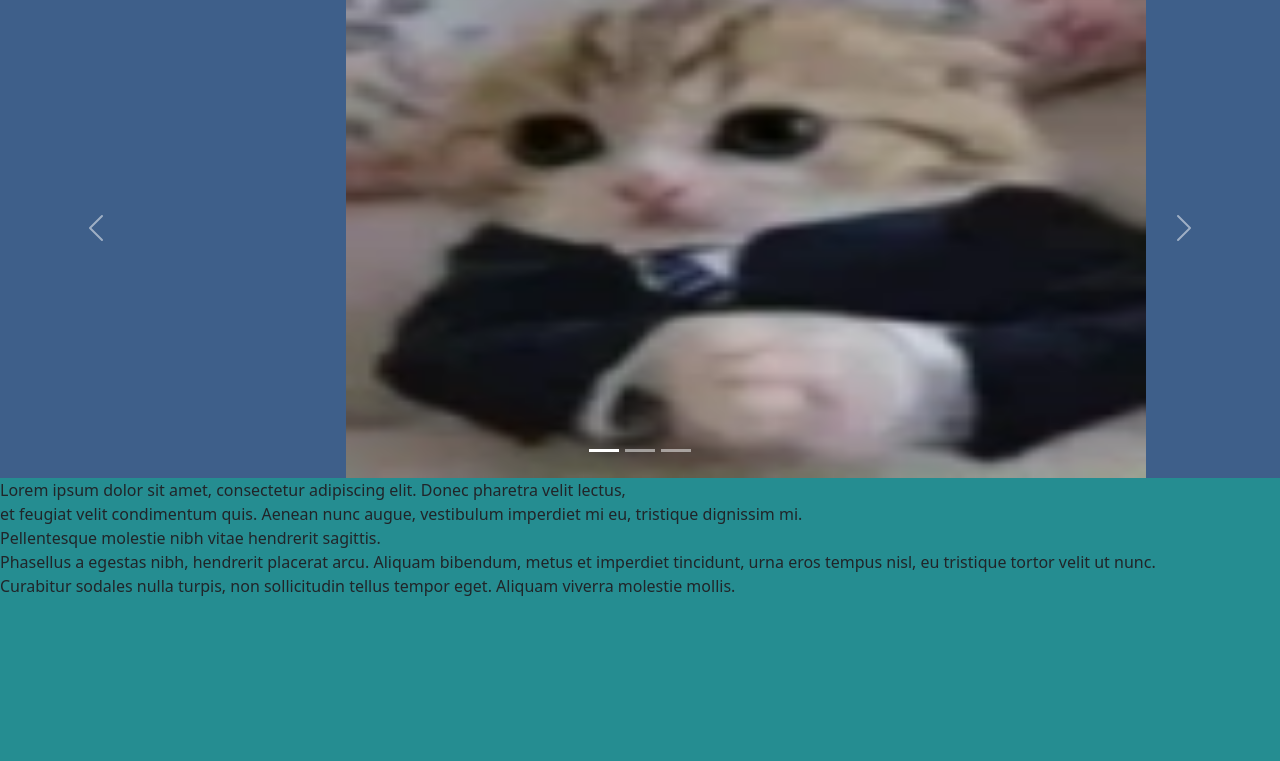
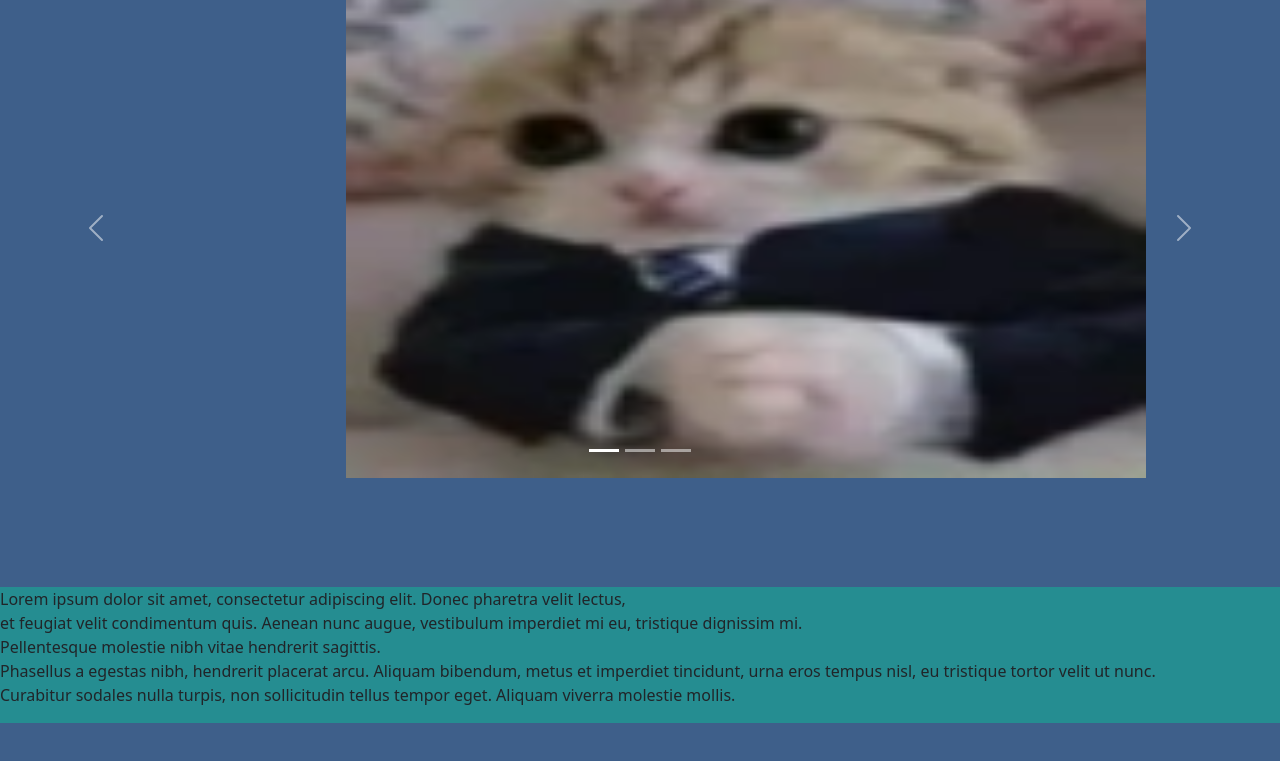
Before and after one commit to Sjarac/Trabajo-Semestral, a plain HTML site: page index.html in a window 1280 px wide. Shown: the part 77-838 px from the top of the page. After the commit the page ends 800 px from the top, so only its background shows below. Drawn offline with nearby package versions, Linux system fonts and the light colour scheme.

Commit message:
Se arregla footer

```diff
--- a/main.css
+++ b/main.css
@@ -1,7 +1,17 @@
+html, body {
+  height: 100%;
+}
+
 body{
+  display: flex;
+  flex-direction: column;
+  min-height: 100%;
   background-color: #3e5f8a;
 }
-
+footer{
+  background-color: rgb(37, 141, 145);
+  margin-top: auto;
+}
 /*Creacion de navBar*/
 ul{
     list-style-type: none;
@@ -36,15 +46,10 @@ ul, li, li a:hover{
 }
 /*Tamaño de imagenes de carrusel*/
 .slide1, .slide2, .slide3{
-  width: 800px;
-  height: 500px;
+    width: 800px;
+    height: 500px;
 }
 
-footer{
-  background-color: rgb(37, 141, 145);
-  padding-bottom: 20%;
-
-}
 /*no se como quedara mejor, si el carrusel centrado o
  la imagen estirada por toda la pantalla, si pueden prueben a estirarla con
  otras imagenes que sean para el trabajo*/
```
